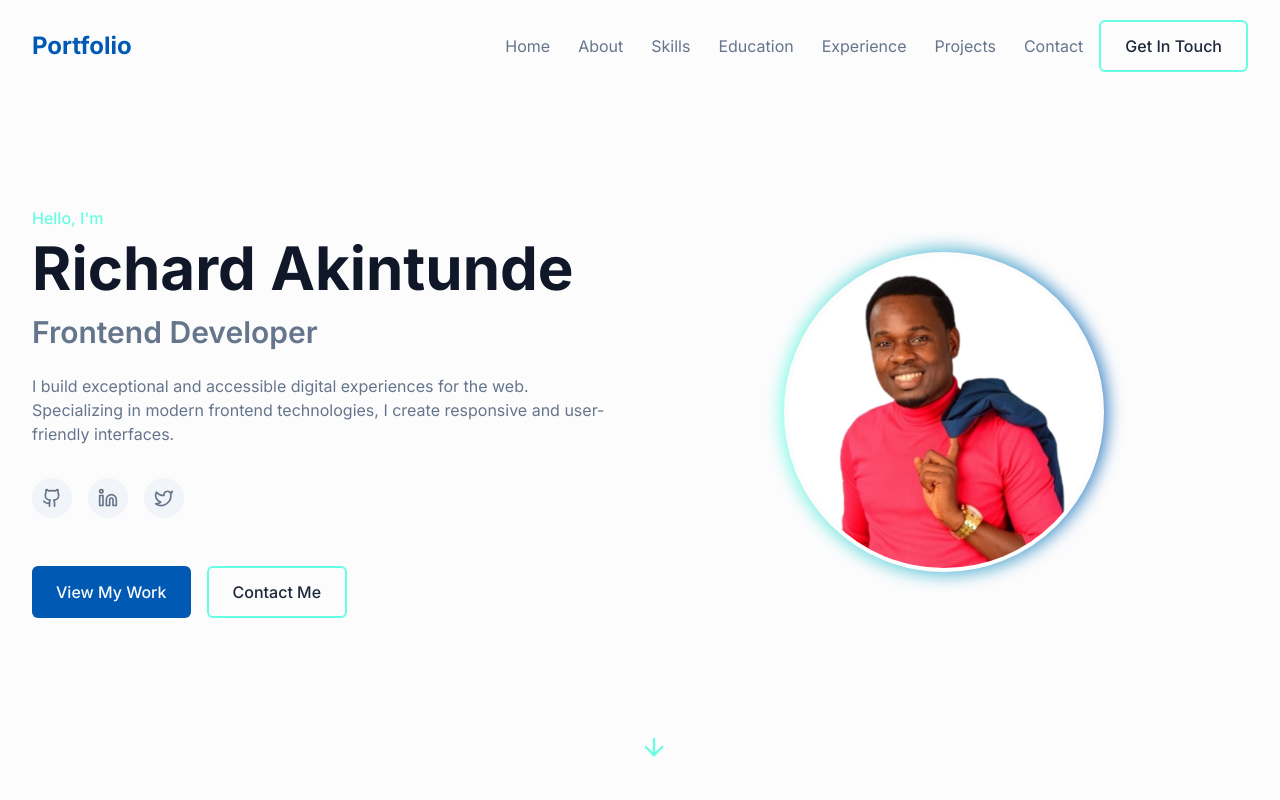
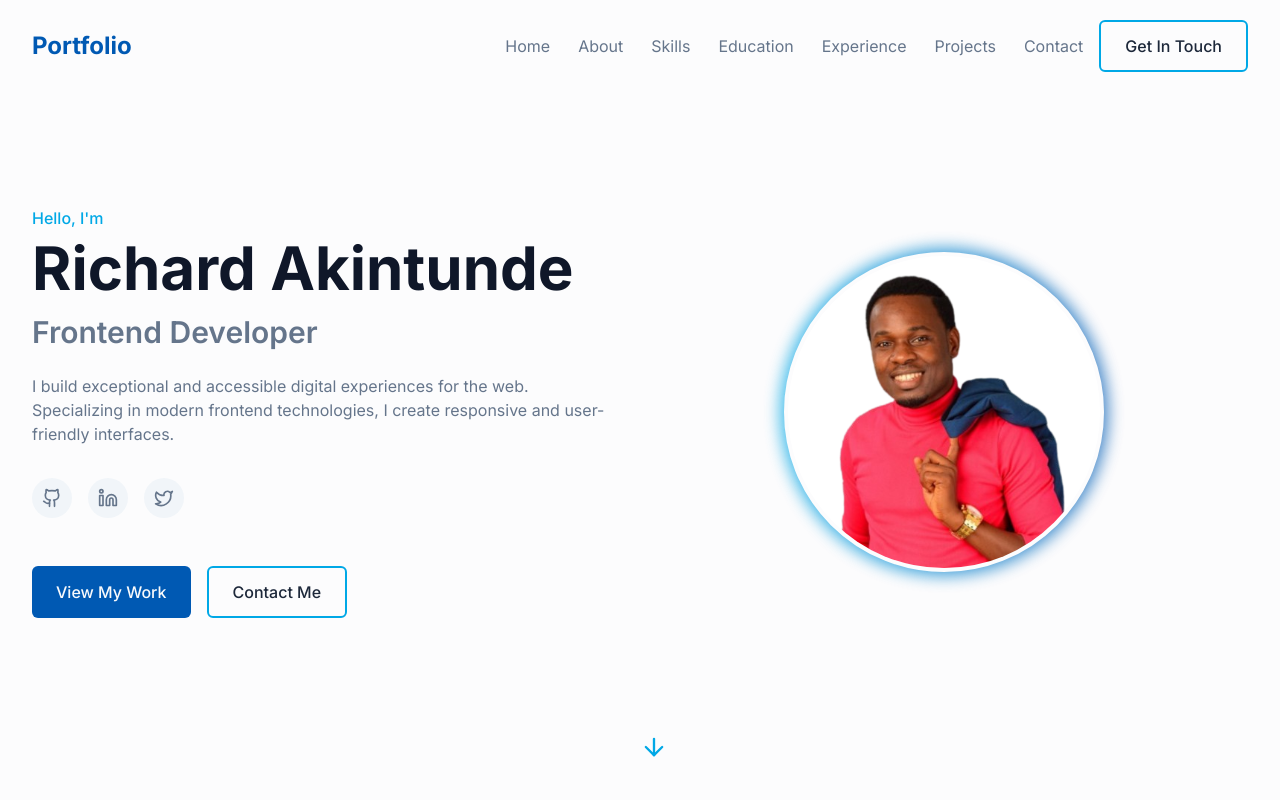
Before and after one commit to Richdigital2021/portfolio-sparkling-tide, a React (Vite) app: page / in a window 1280 px wide. Shown: the top 800 px of the page. Built offline with nearby package versions, Linux system fonts and the light colour scheme.

Commit message:
Refactor: Change accent color
Change the accent color to improve contrast on white background.

```diff
--- a/src/index.css
+++ b/src/index.css
@@ -17,7 +17,7 @@
     --secondary: 217 33% 17%;
     --secondary-foreground: 210 40% 98%;
 
-    --accent: 169 100% 70%;
+    --accent: 196 100% 45%;
     --accent-foreground: 215 25% 27%;
 
     --muted: 210 40% 96%;
```
